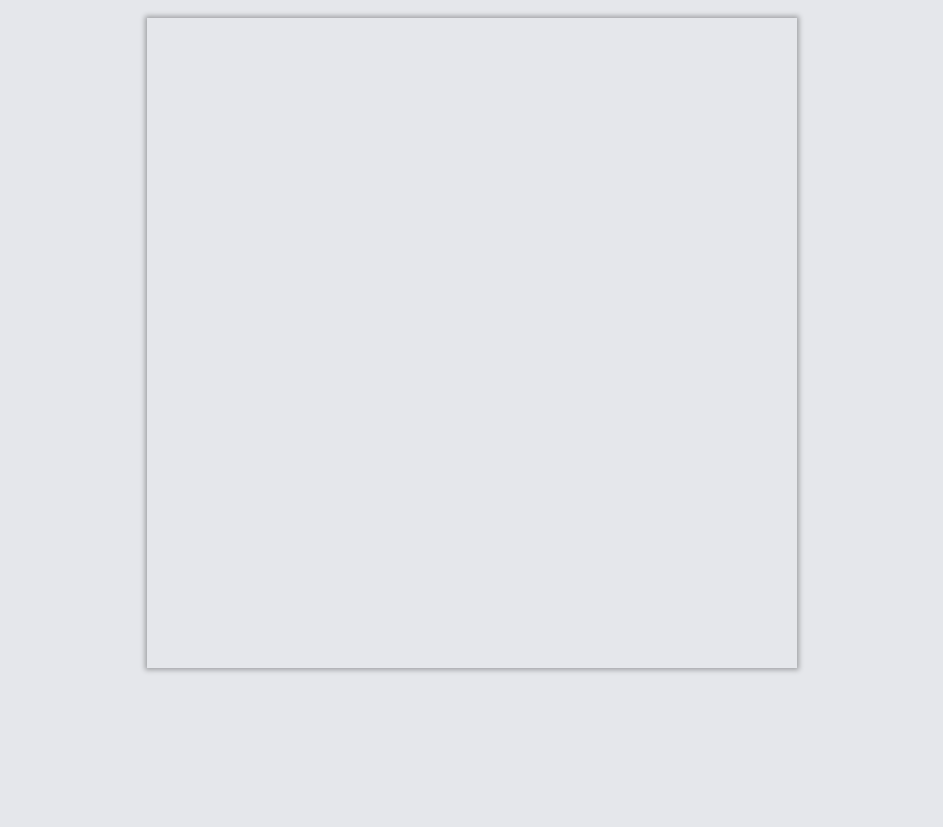
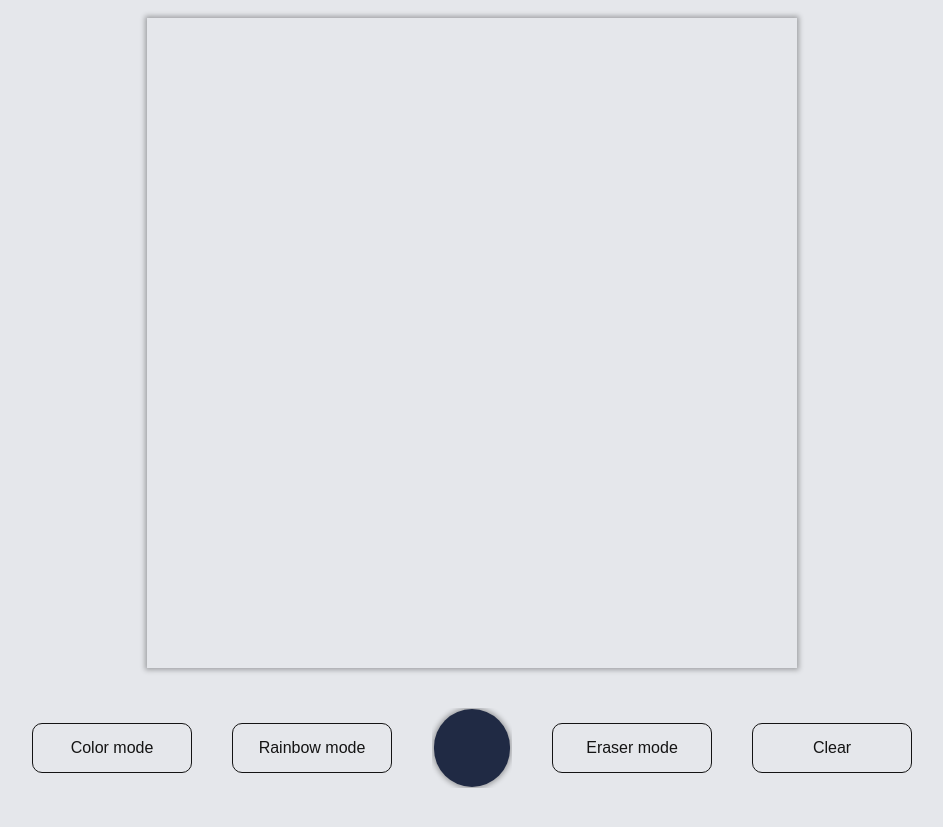
Before and after one commit to balinwarren/Etch-a-Sketch, a plain HTML site: page index.html in a window 1280 px wide. Shown: the part 159-986 px from the top of the page, without its empty margins (168-1111 px from the left). Before the commit the page ends 867 px from the top, so only its background shows below. Drawn offline with Linux system fonts and the light colour scheme.

Commit message:
Added settings buttons

```diff
--- a/index.html
+++ b/index.html
@@ -13,6 +13,13 @@
     <div class="grid-container">
 
     </div>
+    <div class="button-container">
+      <button class="button">Color mode</button>
+      <button class="button">Rainbow mode</button>
+      <input type="color" id="color-picker" value="#202A44">
+      <button class="button">Eraser mode</button>
+      <button class="button">Clear</button>
+    </div>
   </div>
   <script src="./app.js"></script>
 </body>
--- a/style.css
+++ b/style.css
@@ -15,6 +15,7 @@ body {
 
 .container {
   display: flex;
+  flex-direction: column;
   justify-content: center;
   align-items: center;
   margin: 40px;
@@ -25,3 +26,37 @@ body {
   height: 650px;
   width: 650px;
 }
+
+.button-container {
+  display: flex;
+  align-items: center;
+  margin-top: 40px;
+  gap: 40px;
+}
+
+.button {
+  background-color: #e5e7eb;
+  border: 1px solid rgb(20, 20, 20);
+  border-radius: 10px;
+  height: 50px;
+  width: 160px;
+  color: rgb(20, 20, 20);
+  font-size: 16px;
+}
+
+#color-picker {
+  width: 80px;
+  height: 80px;
+  border: none;
+  background-color: #e5e7eb;
+}
+
+#color-picker::-webkit-color-swatch-wrapper {
+  padding: 0;
+}
+
+#color-picker::-webkit-color-swatch {
+  border: none;
+  border-radius: 50px;
+  box-shadow: 0 0 5px 2px rgba(0, 0, 0, .3);
+}
```
